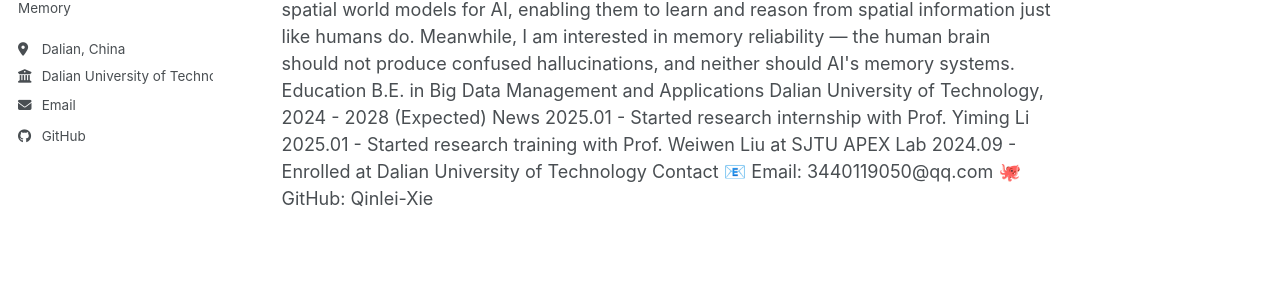
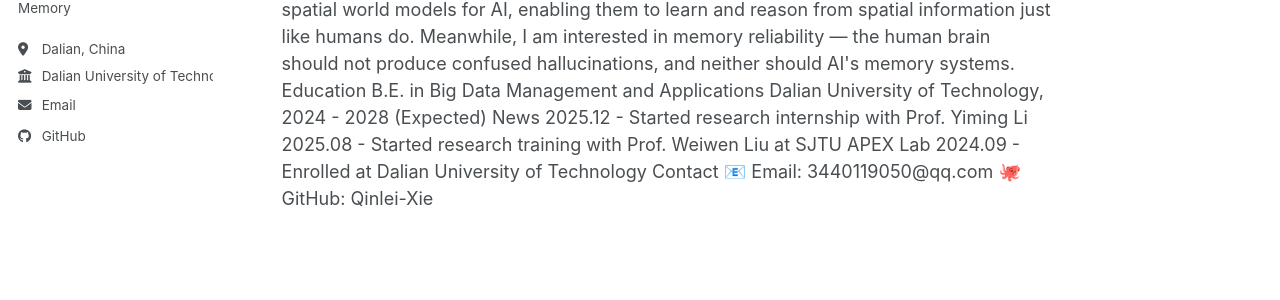
Before and after one commit to Qinlei-Xie/Qinlei-Xie.github.io, a Jekyll site: the page built from index.html, in a window 1280 px wide. Shown: the part 390-690 px from the top of the page. Built offline with Jekyll 4.4.1, drawn with Linux system fonts in a browser that asks for light colours; a script bundle is joined from its source files by our own code; library files that are not in the unit come from our copies; some of the changed text lies outside the part shown.

Commit message:
Update internship and training dates in index.html

```diff
--- a/index.html
+++ b/index.html
@@ -28,8 +28,8 @@
 
 News
 
-2025.01 - Started research internship with Prof. Yiming Li
-2025.01 - Started research training with Prof. Weiwen Liu at SJTU APEX Lab
+2025.12 - Started research internship with Prof. Yiming Li
+2025.08 - Started research training with Prof. Weiwen Liu at SJTU APEX Lab
 2024.09 - Enrolled at Dalian University of Technology
 
 
```
